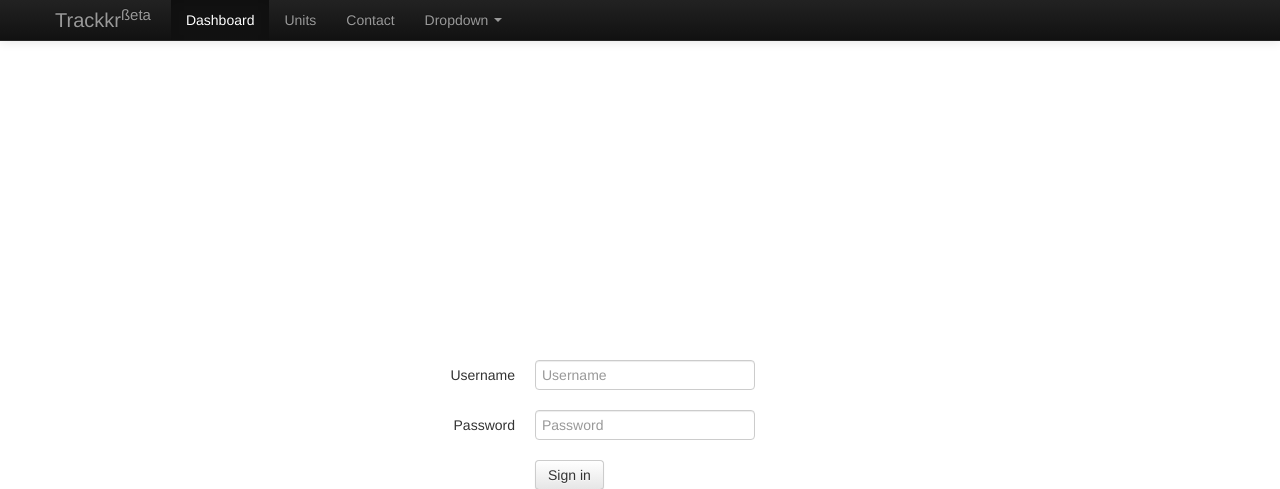
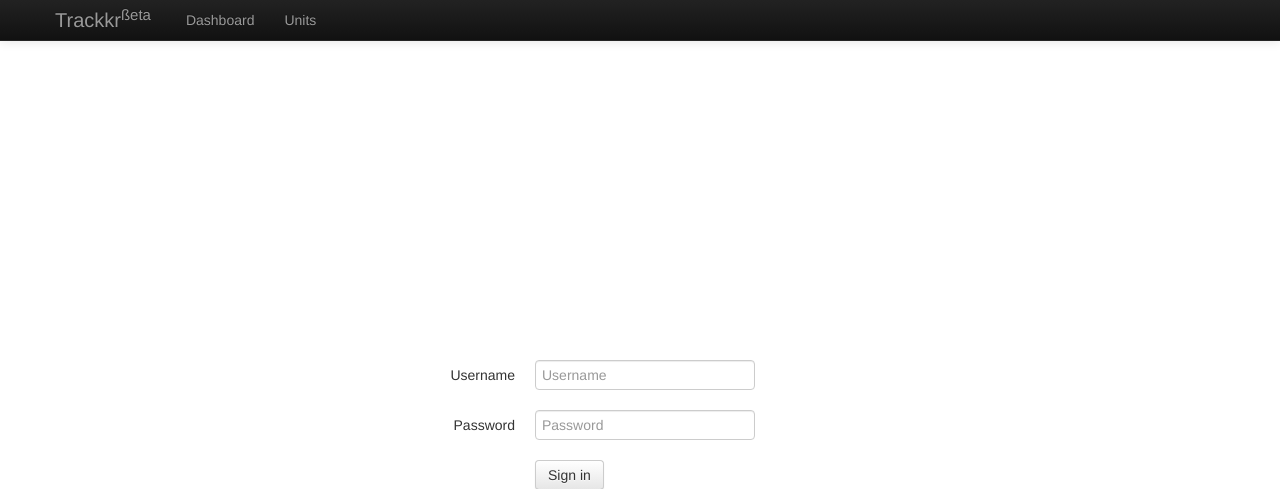
Before and after one commit to teran/trackkr, a Django app: page /login.html?next=/dashboard.html in a window 1280 px wide. Shown: the top 489 px of the page. Run offline with Django 3.2, Linux system fonts and the light colour scheme; some libraries are stand-ins or nearby versions.

Commit message:
cleanup && setting active category to be active ;)

```diff
--- a/templates/common/navigation.html
+++ b/templates/common/navigation.html
@@ -10,21 +10,8 @@
                     <a class="brand" href="/">Trackkr<sup>ßeta</sup></a>
                     <div class="nav-collapse collapse">
                         <ul class="nav">
-                            <li class="active"><a href="/dashboard.html">{% trans 'Dashboard' %}</a></li>
-                            <li><a href="/units.html">{% trans 'Units' %}</a></li>
-                            <li><a href="#contact">Contact</a></li>
-                            <li class="dropdown">
-                                <a href="#" class="dropdown-toggle" data-toggle="dropdown">Dropdown <b class="caret"></b></a>
-                                <ul class="dropdown-menu">
-                                    <li><a href="#">Action</a></li>
-                                    <li><a href="#">Another action</a></li>
-                                    <li><a href="#">Something else here</a></li>
-                                    <li class="divider"></li>
-                                    <li class="nav-header">Nav header</li>
-                                    <li><a href="#">Separated link</a></li>
-                                    <li><a href="#">One more separated link</a></li>
-                                </ul>
-                            </li>
+                            <li{% if category == 'dashboard' %} class="active"{% endif %}><a href="/dashboard.html">{% trans 'Dashboard' %}</a></li>
+                            <li{% if category == 'units' %} class="active"{% endif %}><a href="/units.html">{% trans 'Units' %}</a></li>
                         </ul>
                     </div>
                 </div>
```
